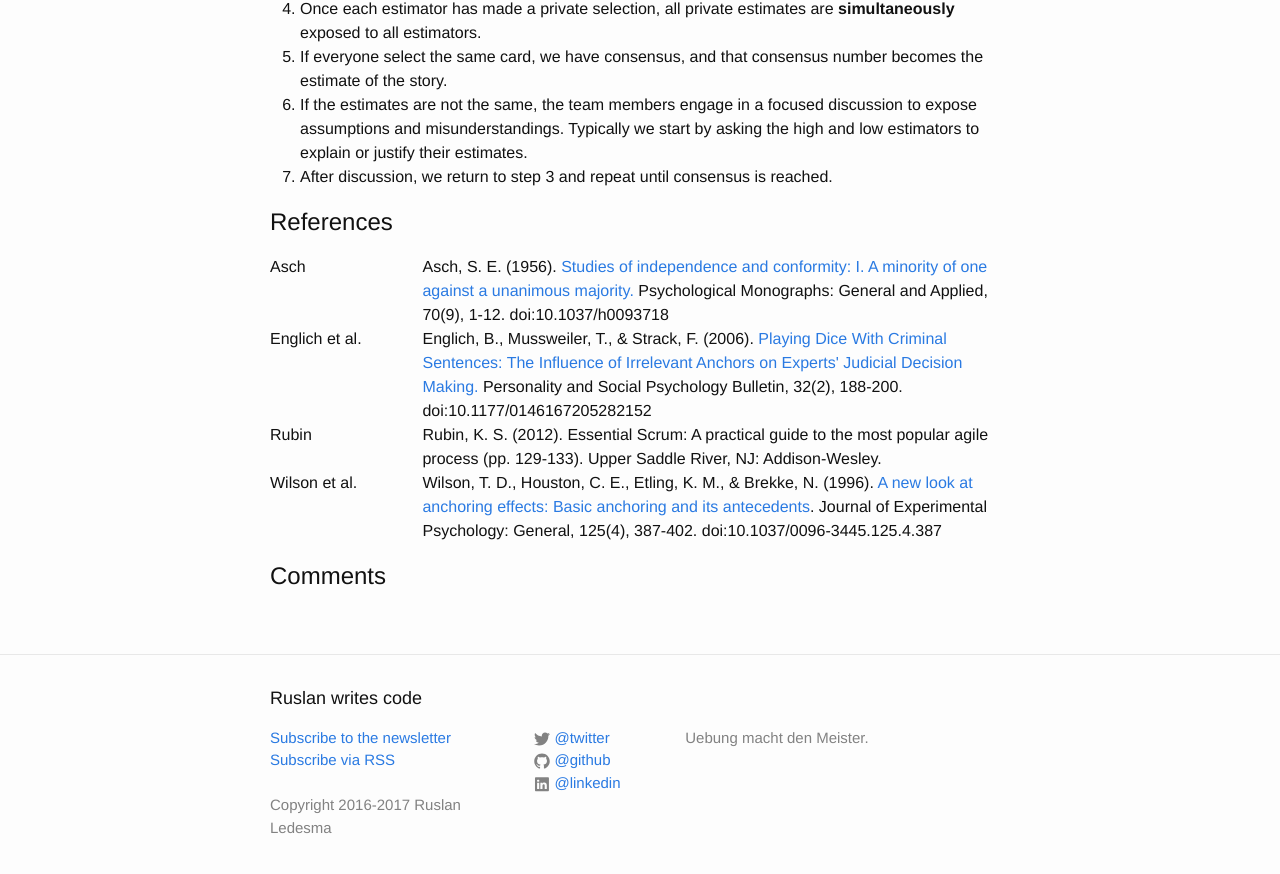
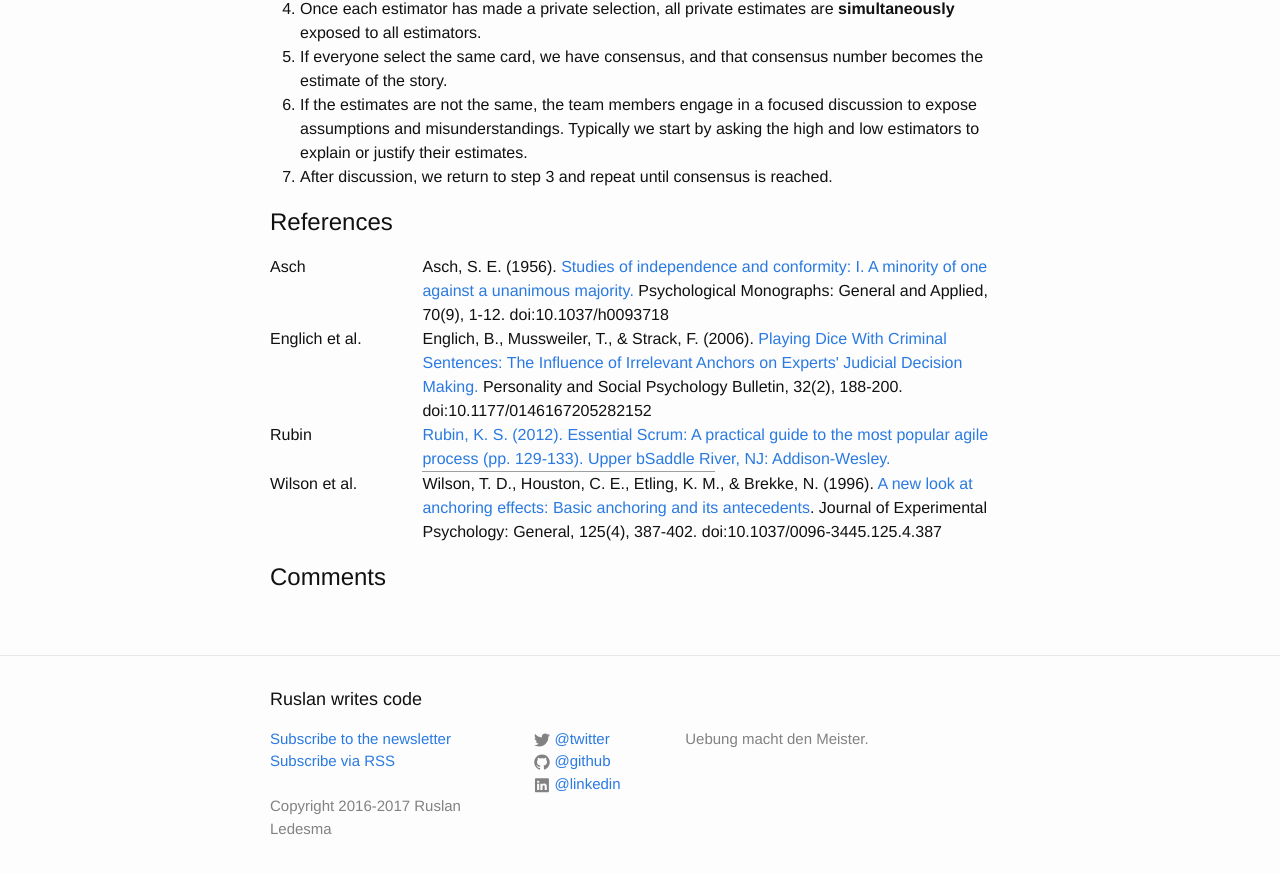
Before and after one commit to mrrusof/mrrusof.github.io, a Jekyll site: the page built from _posts/2016-09-25-do-not-estimate-out-loud.markdown, in a window 1280 px wide and 900 px high, scrolled down 4038 px. Shown: the top 874 px of the window. Built offline with Jekyll 4.4.1, drawn with Linux system fonts in a browser that asks for light colours; comment, search, counter and statistics services are not loaded; grey boxes are pictures that could not be loaded.

Commit message:
Link to Rubin from "Why use Planning Poker...".

```diff
--- a/_posts/2016-09-25-do-not-estimate-out-loud.markdown
+++ b/_posts/2016-09-25-do-not-estimate-out-loud.markdown
@@ -277,7 +277,7 @@
     Rubin
   </dt>
   <dd>
-    Rubin, K. S. (2012). Essential Scrum: A practical guide to the most popular agile process (pp. 129-133). Upper Saddle River, NJ: Addison-Wesley.
+    <a target="_blank" href="https://www.amazon.com/gp/product/0137043295/ref=as_li_tl?ie=UTF8&camp=1789&creative=9325&creativeASIN=0137043295&linkCode=as2&tag=tbop-20&linkId=10c679bbbbcc0094d7289ecf159432b2">Rubin, K. S. (2012). Essential Scrum: A practical guide to the most popular agile process (pp. 129-133). Upper bSaddle River, NJ: Addison-Wesley.</a><img src="//ir-na.amazon-adsystem.com/e/ir?t=tbop-20&l=am2&o=1&a=0137043295" width="1" height="1" border="0" alt="" style="border:none !important; margin:0px !important;" />
   </dd>
   <dt id="wilson">
     Wilson et al.
```
